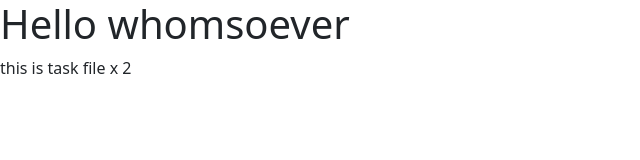
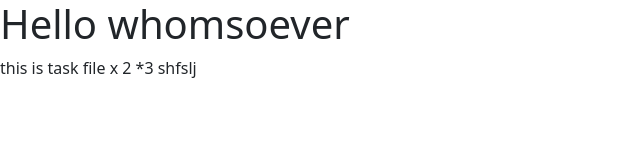
Before and after one commit to Akash-1gif/None_of_your_business, a plain HTML site: page task.html in a window 1280 px wide. Shown: the full height of the page, 0-640 px from the left. Drawn offline with nearby package versions, Linux system fonts and the light colour scheme.

Commit message:
short hand script

```diff
--- a/task.html
+++ b/task.html
@@ -9,7 +9,7 @@
   <body>
     <h1>Hello whomsoever</h1>
     <p>
-        this is task file x 2
+        this is task file x 2 *3 shfslj
     </p>
     <script src="https://cdn.jsdelivr.net/npm/bootstrap@5.3.3/dist/js/bootstrap.bundle.min.js" integrity="sha384-YvpcrYf0tY3lHB60NNkmXc5s9fDVZLESaAA55NDzOxhy9GkcIdslK1eN7N6jIeHz" crossorigin="anonymous"></script>
   </body>
```
Also changed, not shown: about.html (+1 -1 lines).
